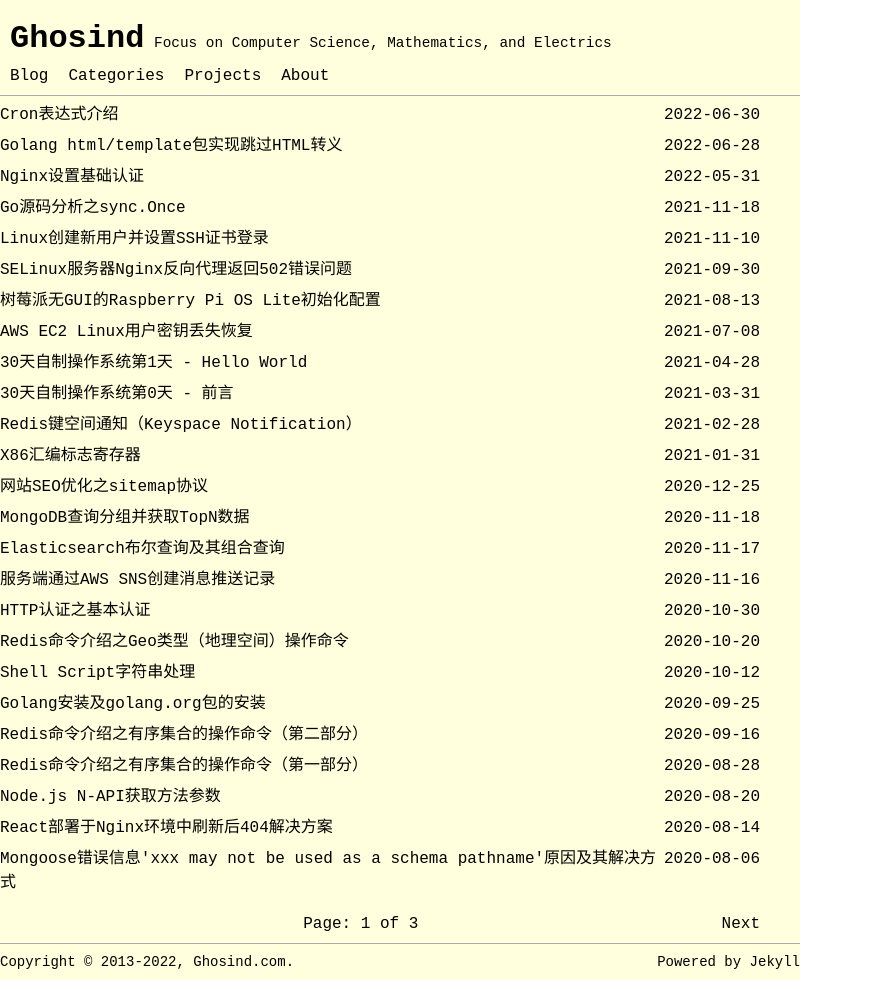
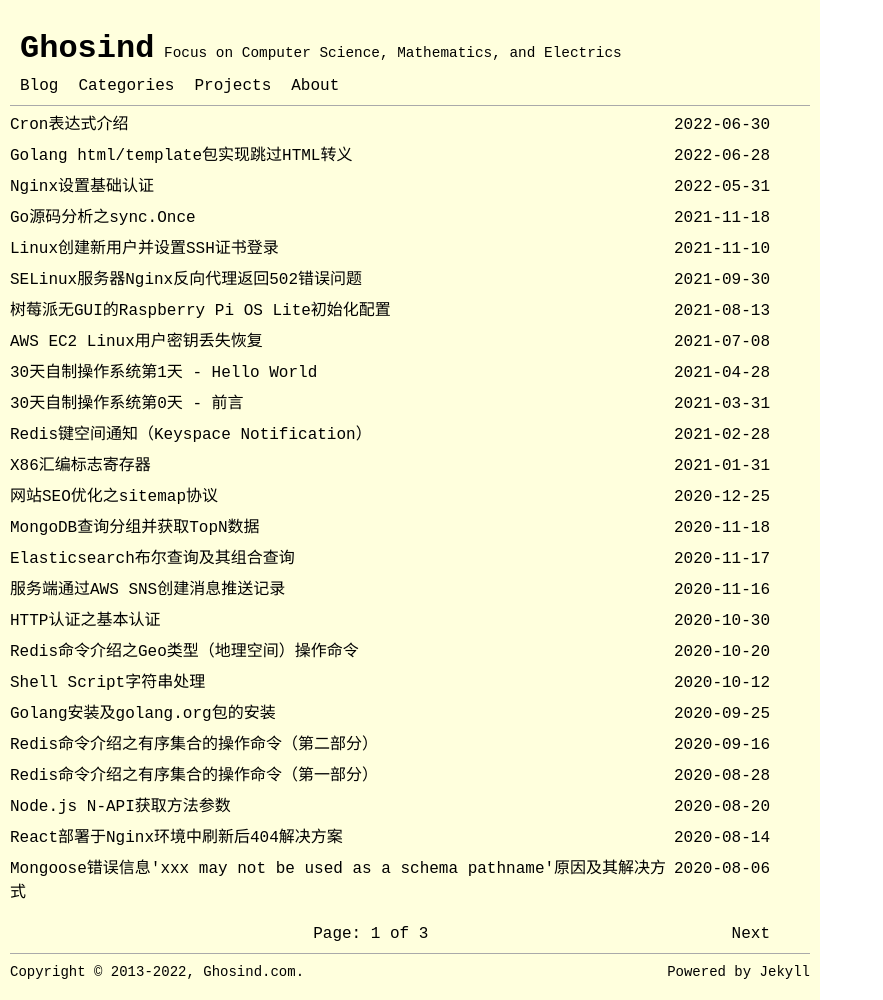
Before and after one commit to mjalalimanesh/mjalalimanesh.github.io, a Jekyll site: the page built from index.html, in a window 1280 px wide. Shown: the whole page, without its empty margins (0-883 px from the left). Built offline with Jekyll 4.4.1, drawn with Linux system fonts in a browser that asks for light colours; the list of posts is cut into pages by our own code.

Commit message:
Update wrapper.scss

```diff
--- a/_sass/wrapper.scss
+++ b/_sass/wrapper.scss
@@ -8,6 +8,6 @@
 .container-wrapper {
   background-color: #FFFFDD;
   width: 100%;
-  padding: 10px auto;
+  padding: 10px;
   max-width: 800px;
 }
```
